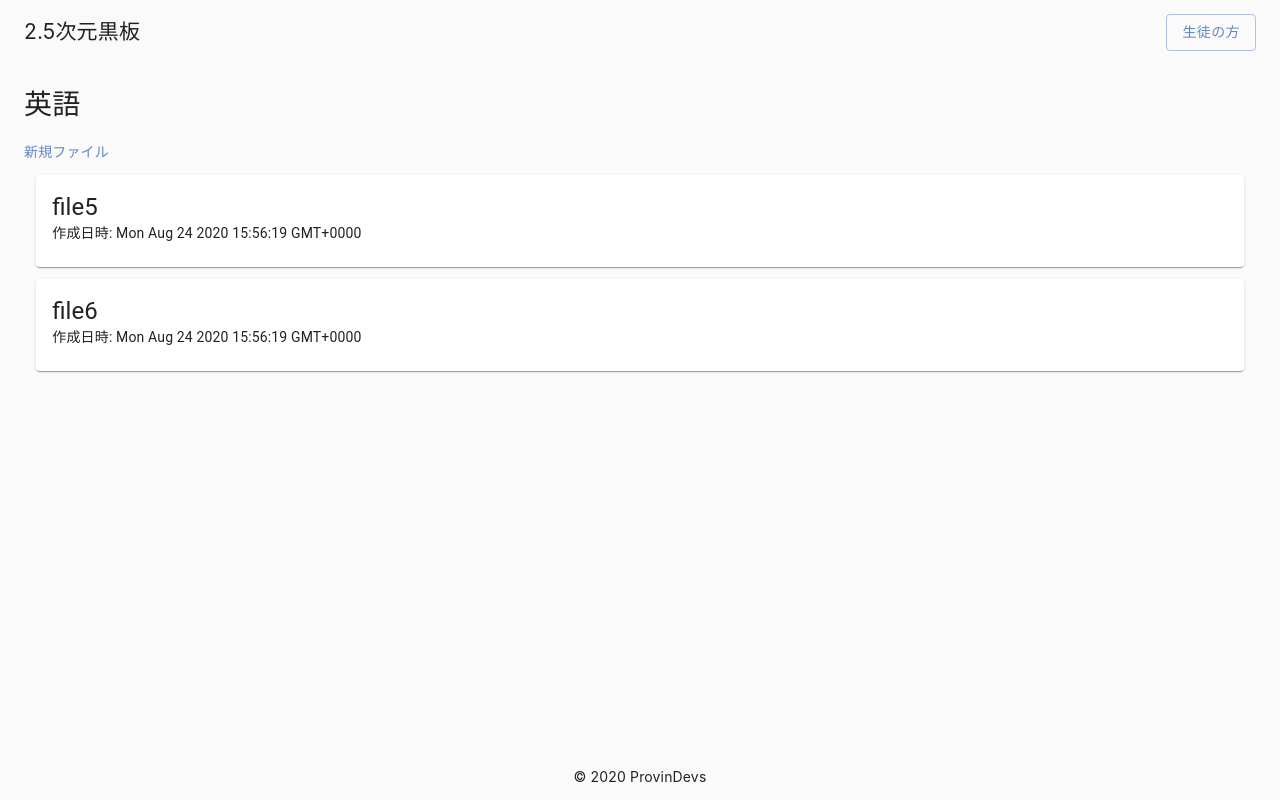
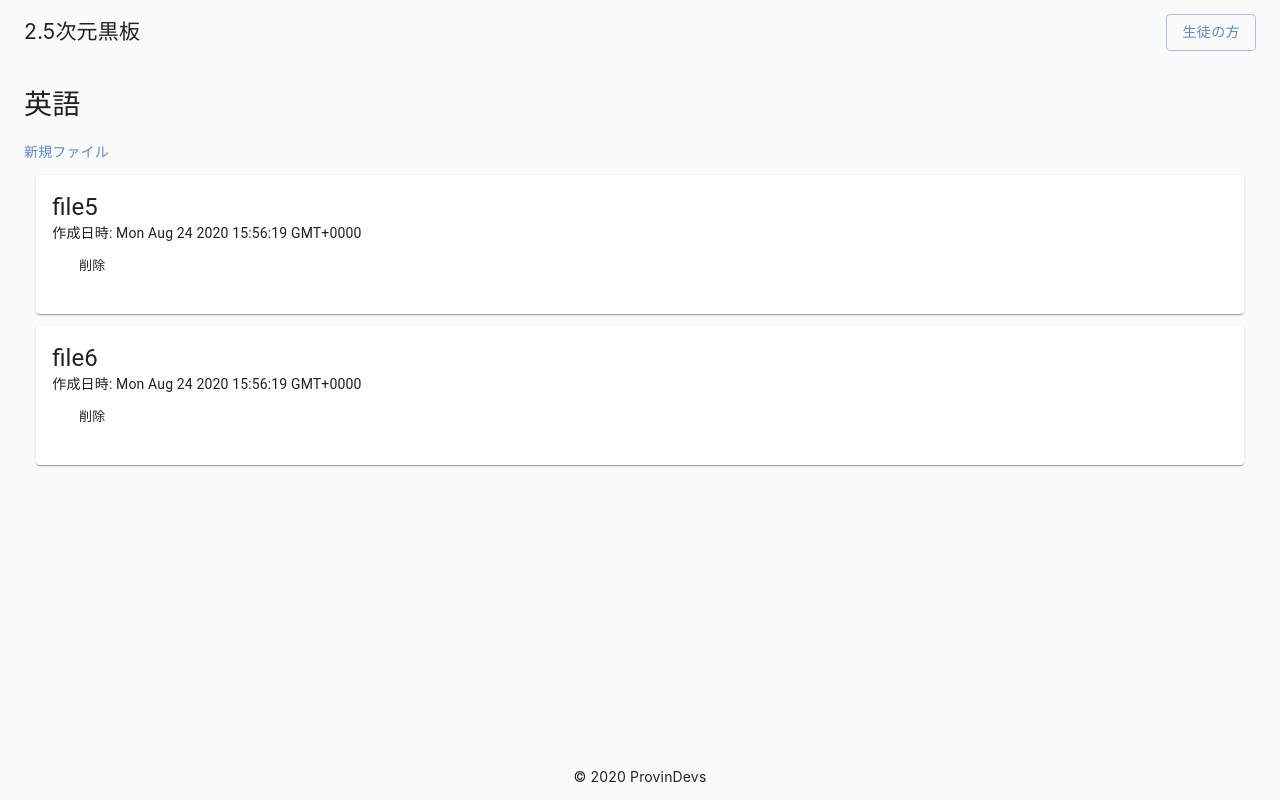
Before and after one commit to ProvinDevs/2020vol1-frontend, a React app: page /teacher/class/thisIsEigo in a window 1280 px wide. Built offline with nearby package versions, Linux system fonts and the light colour scheme; a web font is replaced by a local one.

Commit message:
[Add]Create file delete button

```diff
--- a/src/api/impls/sample.ts
+++ b/src/api/impls/sample.ts
@@ -131,6 +131,7 @@ export class SampleApiClient implements ApiClient {
   }
 
   async deleteFile(fileId: FileID): Promise<File> {
+    /*
     const elm = this.inner.find((x) => x.files.find((y) => y.id === fileId) != null);
 
     if (elm == null) {
@@ -142,7 +143,8 @@ export class SampleApiClient implements ApiClient {
     const file = elm.files.find((x) => x.id == fileId)!;
     // eslint-disable-next-line
     (elm as any)._files = elm.files.filter((x) => x.id !== fileId);
+    */
 
-    return file;
+    return (undefined as unknown) as File;
   }
 }
--- a/src/api/model.ts
+++ b/src/api/model.ts
@@ -66,6 +66,7 @@ export class Class {
   }
 
   public async deleteFile(id: FileID): Promise<File> {
+    console.log(id);
     if (!this.files.some((x) => x.id === id)) {
       throw Error("specified FileID was not found in this class locally.");
     }
--- a/src/components/editPage/base.tsx
+++ b/src/components/editPage/base.tsx
@@ -7,7 +7,7 @@ interface Props {
   id: string;
 }
 
-interface State {
+export interface classEditState {
   // hasData switch to true, when api completed and successed job.
   hasData: boolean;
   hasError: boolean;
@@ -15,46 +15,8 @@ interface State {
   data: Class | undefined;
 }
 
-type classEditAction = fileDeleteAction | onDeleteButtonPushedAction;
-
-interface onDeleteButtonPushedAction {
-  actionType: "onDeleteButtonPushed";
-  id: string;
-}
-
-interface fileDeleteAction {
-  actionType: "fileDelete";
-  file: File;
-}
-
-const reducer = (prevState: State, action: classEditAction): State => {
-  switch (action.actionType) {
-    case "onDeleteButtonPushed": {
-      if (prevState.deletingFile != null) {
-        return prevState;
-      }
-      const newState = Object.assign({}, prevState);
-      newState.deletingFile = action.id as FileID;
-
-      prevState.data
-        ?.deleteFile(action.id as FileID)
-        .then((file) => reducer(newState, { actionType: "fileDelete", file }));
-
-      return newState;
-    }
-    case "fileDelete": {
-      return {
-        ...prevState,
-        deletingFile: undefined,
-      };
-    }
-    default:
-      return prevState;
-  }
-};
-
 const ClassEditBase = (props: Props): JSX.Element => {
-  const [state, setState] = React.useState<State>({
+  const [state, setState] = React.useState<classEditState>({
     hasData: false,
     hasError: false,
     deletingFile: undefined,
@@ -67,8 +29,9 @@ const ClassEditBase = (props: Props): JSX.Element => {
     props.client.getClassById(props.id as ClassID).then((foundClass) => {
       const hasError = foundClass == null;
       setState({
+        ...state,
+        hasError: hasError,
         hasData: !hasError,
-        hasError: hasError,
         data: foundClass,
       });
     });
@@ -80,7 +43,7 @@ const ClassEditBase = (props: Props): JSX.Element => {
       <h1>{state.data?.name}</h1>
       <a href="./newfile">新規ファイル</a>
       {state.data?.files.map((file, index) => (
-        <FileCard file={file} key={index} />
+        <FileCard file={file} key={index} setState={setState} state={state} />
       ))}
     </>
   );
--- a/src/components/editPage/fileCard.tsx
+++ b/src/components/editPage/fileCard.tsx
@@ -1,9 +1,12 @@
 import React from "react";
-import { Card, CardContent, Typography } from "@material-ui/core";
+import { Card, CardContent, Typography, CardActions, Button } from "@material-ui/core";
 import { File } from "../../api";
+import { classEditState } from "./base";
 
 interface Props {
   file: File;
+  state: classEditState;
+  setState: React.Dispatch<React.SetStateAction<classEditState>>;
 }
 
 const FileCard = (props: Props): JSX.Element => {
@@ -16,6 +19,18 @@ const FileCard = (props: Props): JSX.Element => {
         <Typography variant="body2" component="p">
           作成日時: {props.file.resourceInfo.createdAt.toString()}
         </Typography>
+        <CardActions>
+          <Button
+            size="small"
+            onClick={() => {
+              props.state.data?.deleteFile(props.file.id).then((_) => {
+                props.setState({ ...props.state });
+              });
+            }}
+          >
+            削除
+          </Button>
+        </CardActions>
       </CardContent>
     </Card>
   );
```
Also changed, not shown: 1 other file (tests, documents, lock files or other folders).
